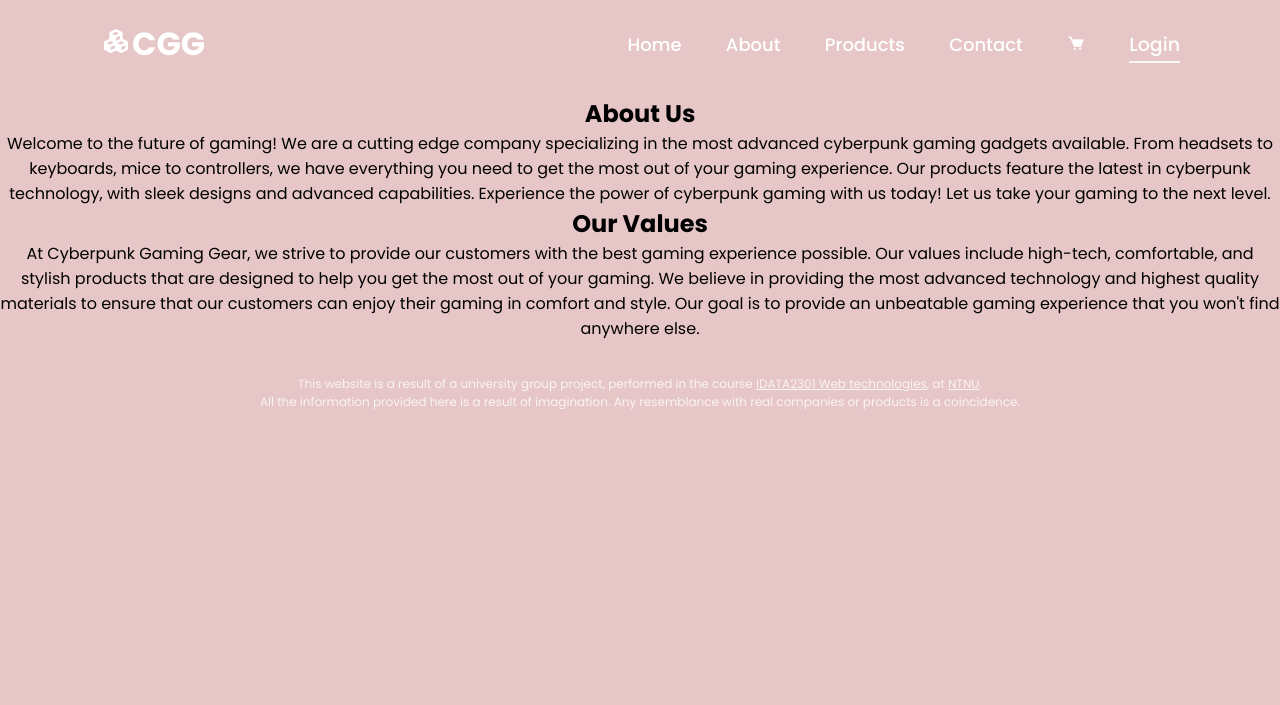
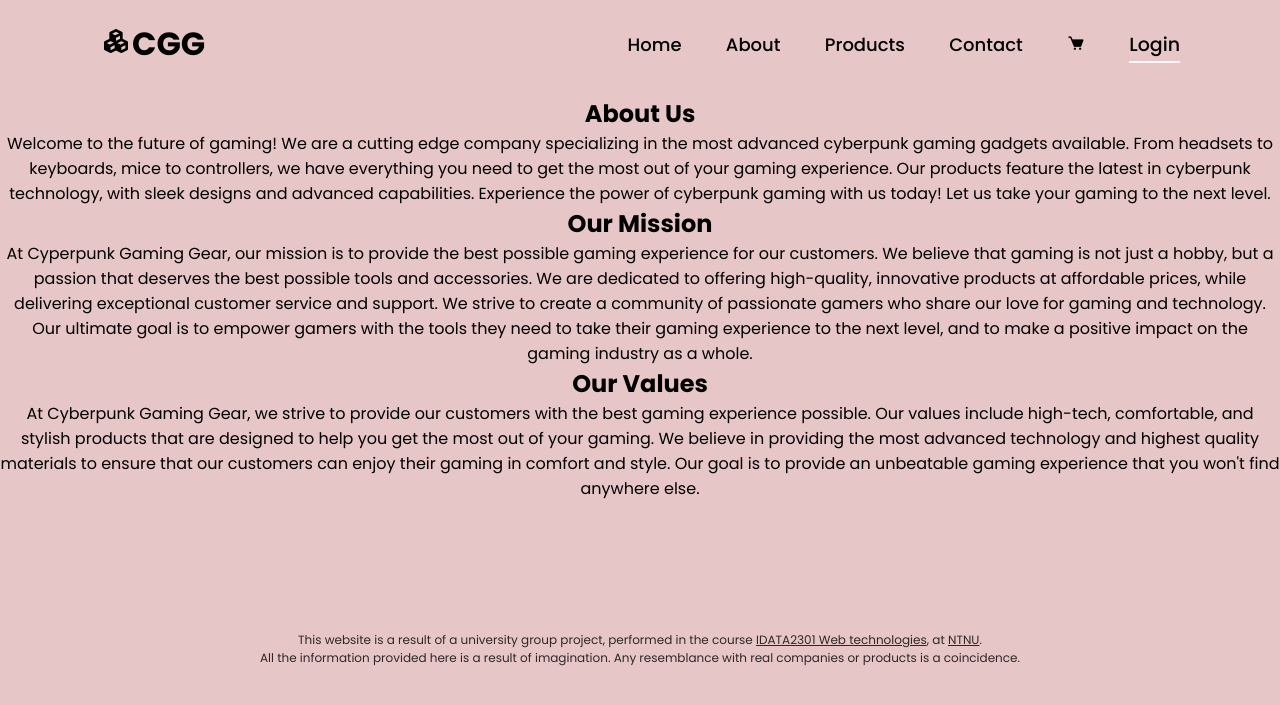
Before and after one commit to matste97/WebteknologiGruppe5, a PHP site: page /about.html in a window 1280 px wide. Shown: the top 705 px of the page. Run offline with PHP 8.4, Linux system fonts and the light colour scheme.

Commit message:
about page fix, no styling
also small contact box size change

```diff
--- a/Website/about.html
+++ b/Website/about.html
@@ -8,6 +8,7 @@
     <title>Cyperpunk Gaming Gear | About us</title>
     <link rel="stylesheet" href="style.css">
     <link href='https://unpkg.com/boxicons@2.1.4/css/boxicons.min.css' rel='stylesheet'>
+    <link rel="stylesheet" href="new.css">
 </head>
 
 <body>
@@ -25,49 +26,45 @@
         </nav>
     </header>
 
-      <!-- <main>
-        <section>
-          <p> </p>
-          <br>
-          <br>
-          <br>
+    <main class="py-5">
+        <div class="container">
+            <div class="relative">
+                <section class="mb-5">
                     <h2>About Us</h2>
-          <p>Welcome to the future of gaming! We are a cutting edge company specializing in the most advanced cyberpunk
-            gaming gadgets available. From headsets to keyboards, mice to controllers, we have everything you need to get
-            the most out of your gaming experience. Our products feature the latest in cyberpunk technology, with sleek
-            designs and advanced capabilities. Experience the power of cyberpunk gaming with us today! Let us take your
+                    <p>Welcome to the future of gaming! We are a cutting edge company specializing in the most advanced
+                        cyberpunk
+                        gaming gadgets available. From headsets to keyboards, mice to controllers, we have everything
+                        you need to get
+                        the most out of your gaming experience. Our products feature the latest in cyberpunk technology,
+                        with sleek
+                        designs and advanced capabilities. Experience the power of cyberpunk gaming with us today! Let
+                        us take your
                         gaming to the next level.</p>
                 </section>
-        <section>
-          <h2>Our Values</h2>
-          <p>At Cyberpunk Gaming Gear, we strive to provide our customers with the best gaming experience possible.
-            Our values include high-tech, comfortable, and stylish products that are designed to help you get the most
-            out of your gaming. We believe in providing the most advanced technology and highest quality materials to
-            ensure that our customers can enjoy their gaming in comfort and style. Our goal is to provide an unbeatable
-            gaming experience that you won't find anywhere else.
+                <section class="mb-5">
+                    <h2>Our Mission</h2>
+                    <p>
+                        At Cyperpunk Gaming Gear, our mission is to provide the best possible gaming experience for our
+                        customers. We believe that gaming is not just a hobby, but a passion that deserves the best
+                        possible tools and accessories. We are dedicated to offering high-quality, innovative products
+                        at affordable prices, while delivering exceptional customer service and support. We strive to
+                        create a community of passionate gamers who share our love for gaming and technology. Our
+                        ultimate goal is to empower gamers with the tools they need to take their gaming experience to
+                        the next level, and to make a positive impact on the gaming industry as a whole.
                     </p>
                 </section>
-        </main> -->
-
-        <div class="relative">
-            <section></section>
-            <h2>About Us</h2>
-            <p>Welcome to the future of gaming! We are a cutting edge company specializing in the most advanced cyberpunk
-                gaming gadgets available. From headsets to keyboards, mice to controllers, we have everything you need to get
-                the most out of your gaming experience. Our products feature the latest in cyberpunk technology, with sleek
-                designs and advanced capabilities. Experience the power of cyberpunk gaming with us today! Let us take your
-                gaming to the next level.</p>
-            </section>
-            <section>
+                <section class="mb-5">
                     <h2>Our Values</h2>
-                <p>At Cyberpunk Gaming Gear, we strive to provide our customers with the best gaming experience possible.
-                    Our values include high-tech, comfortable, and stylish products that are designed to help you get the most
-                    out of your gaming. We believe in providing the most advanced technology and highest quality materials to
-                    ensure that our customers can enjoy their gaming in comfort and style. Our goal is to provide an unbeatable
+                    <p>At Cyberpunk Gaming Gear, we strive to provide our customers with the best gaming experience
+                        possible.
+                        Our values include high-tech, comfortable, and stylish products that are designed to help you
+                        get the most
+                        out of your gaming. We believe in providing the most advanced technology and highest quality
+                        materials to
+                        ensure that our customers can enjoy their gaming in comfort and style. Our goal is to provide an
+                        unbeatable
                         gaming experience that you won't find anywhere else.</p>
                 </section>
-        </div>
-
 
     <section class="section">
         <div class="wrapper">
--- a/Website/contact.css
+++ b/Website/contact.css
@@ -4,10 +4,10 @@ body {
 }
 
 .container {
-    max-width: 800px;
+    max-width: 600px;
     margin: auto;
     padding: 50px 20px;
-    background-color: rgb(252, 250, 250);
+    background-color: rgb(255, 255, 255);
     box-shadow: 0 0 10px rgba(3, 3, 3, 0.2);
     border-radius: 50px;
 }
```
Lines whose indentation alone changed are shown as unchanged.
